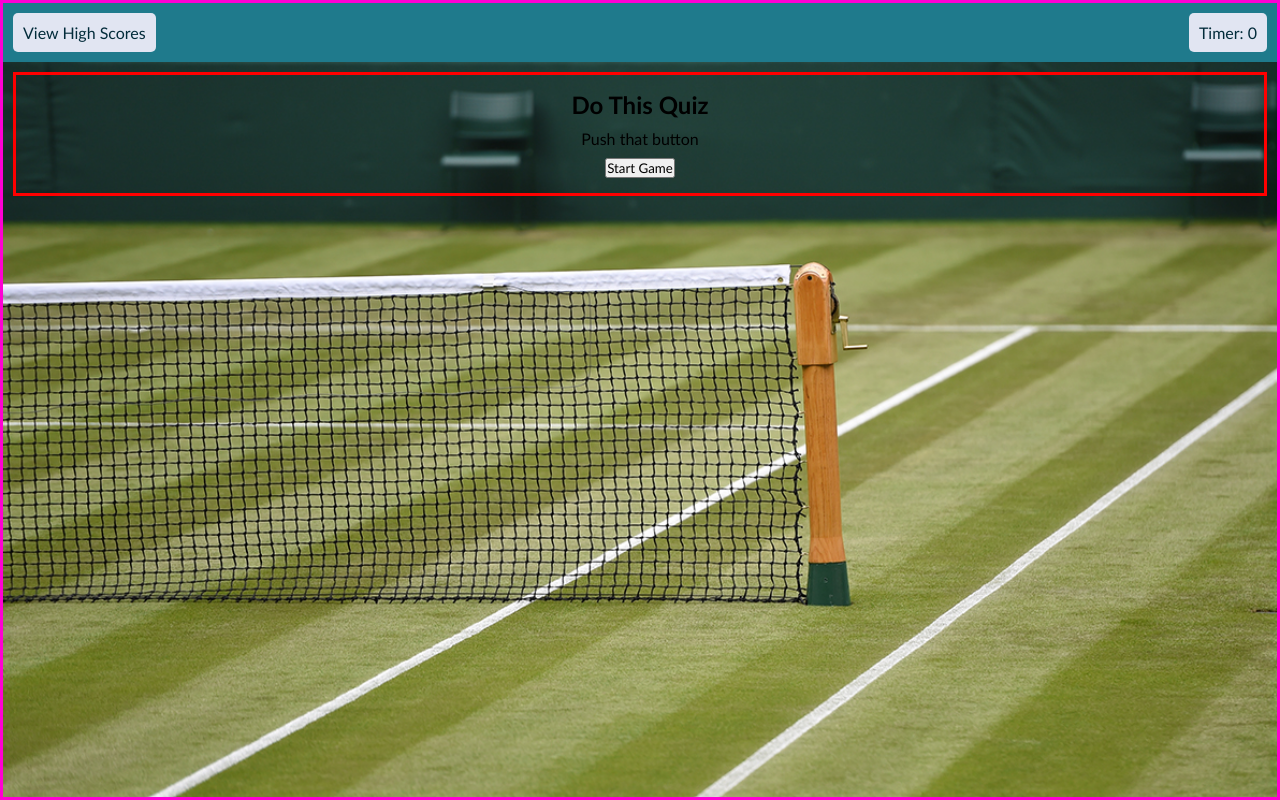
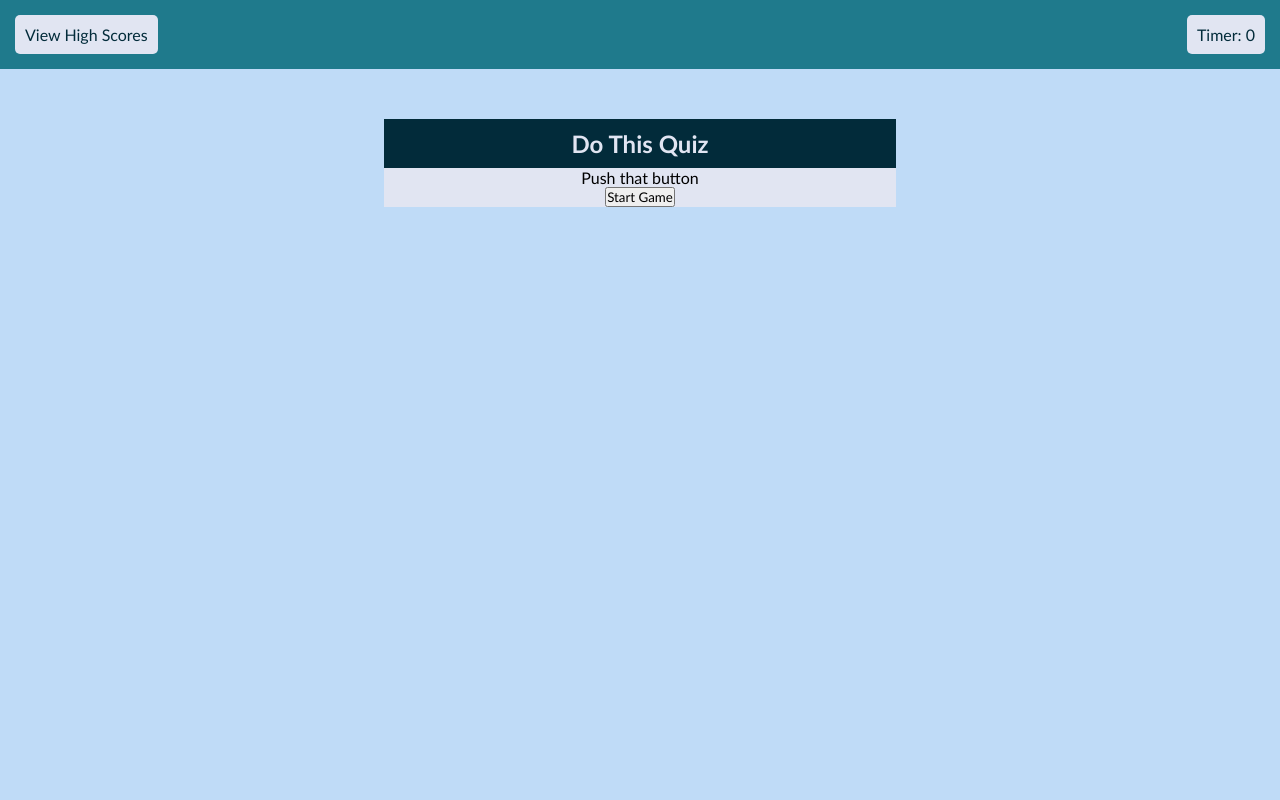
Before and after one commit to AdrianCronin/Quiz-Game, a plain HTML site: page index.html in a window 1280 px wide. Drawn offline with Linux system fonts and the light colour scheme.

Commit message:
styling edits

```diff
--- a/assets/style.css
+++ b/assets/style.css
@@ -17,12 +17,16 @@
 
 /* border around body for visualization delete later */
 body {
+    display: flex;
+    flex-direction: column;
+    align-items: center;
     height: 100vh;
     width: 100vw;
-    border: 3px solid rgb(255, 0, 212);
-    background-image: url("/assets/images/grasscourt.jpg");
-    background-size: cover;
-    background-repeat: no-repeat;
+    background-color: var(--blue);
+}
+
+header {
+    width: 100%;
 }
 
 /* generic flexbox class */
@@ -35,7 +39,7 @@ body {
     display: none;
 }
 
-/* remove underline from links */
+/* remove underline from links and set text color*/
 a {
     text-decoration: none;
     color: var(--darkblue);
@@ -48,14 +52,13 @@ a {
     color: var(--darkblue);
     background-color: var(--green);
     justify-content: space-between;
-    /* margin: 10px; */
-    padding: 10px;
-    /* border: 3px solid red; */
+    margin-bottom: 50px;
+    padding: 15px;
 }
 
+/* view high score button and timer */
 .scoreBar p {
     background-color: var(--grey);
-    /* border: 3px solid red; */
     padding: 10px;
     border-radius: 5px;
 }
@@ -68,17 +71,26 @@ div.row {
 
 /* add top/bottom margin to the start page h1, p, button */
 div.row > * {
-    margin: 5px 0px;
+    /* margin: 5px 0px; */
 }
 
 /* separate and visualize sections */
 section {
-    margin: 10px;
-    padding: 10px;
-    border: 3px solid red;
+    width: 40%;
+    height: 40%;
+    /* border: 3px solid red; */
 }
-/* testing functionality */
-#testDiv {
-    border: 3px solid red;
-    margin: 5px;
+
+.mainCard {
+    background-color: var(--grey);
+
 }
+
+.mainCard h1 {
+    background-color: var(--darkblue);
+    color: var(--grey);
+    display: flex;
+    width: 100%;
+    justify-content: center;
+    padding: 10px 0px;
+}
--- a/index.html
+++ b/index.html
@@ -18,7 +18,7 @@
 
     <!-- start page section-->
     <section id="startPage">
-        <div class="row">
+        <div class="row mainCard">
             <h1>Do This Quiz</h1>
             <p>Push that button</p>
             <button id="startButton">Start Game</button>
```
